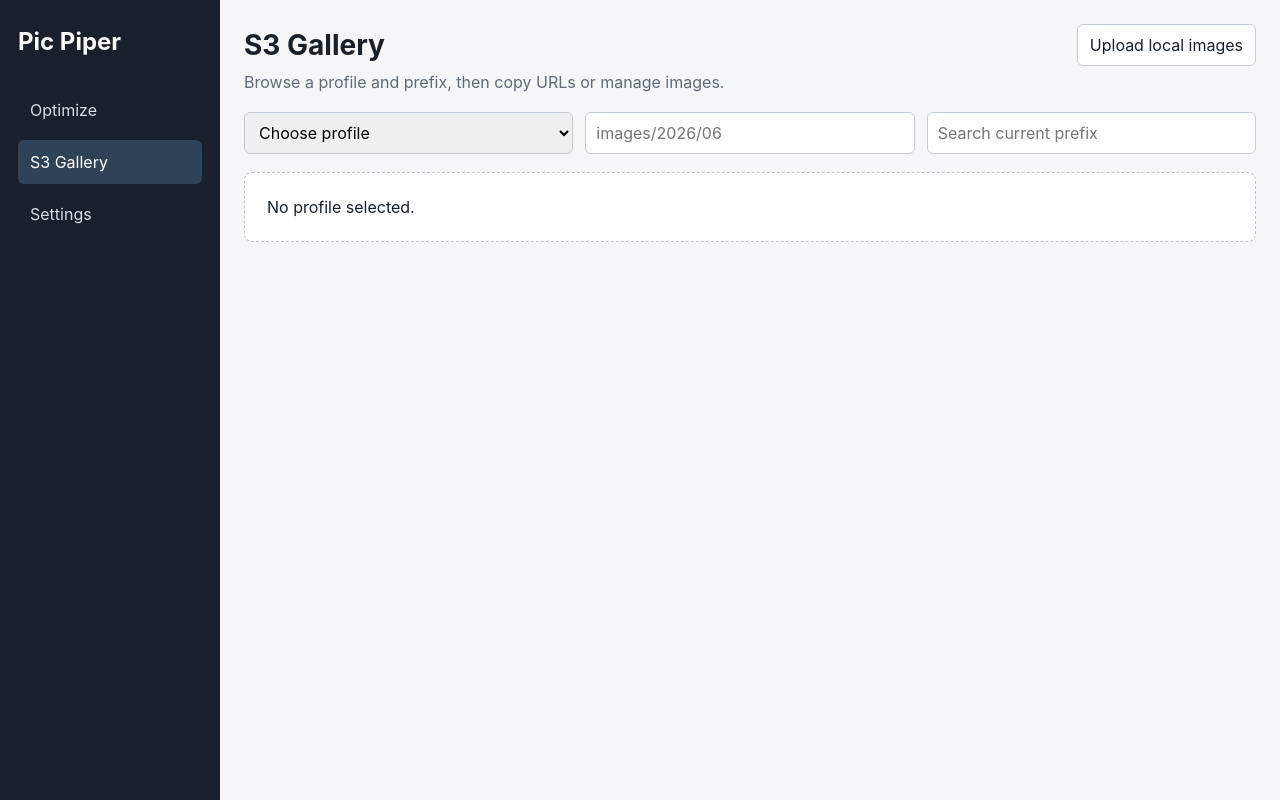
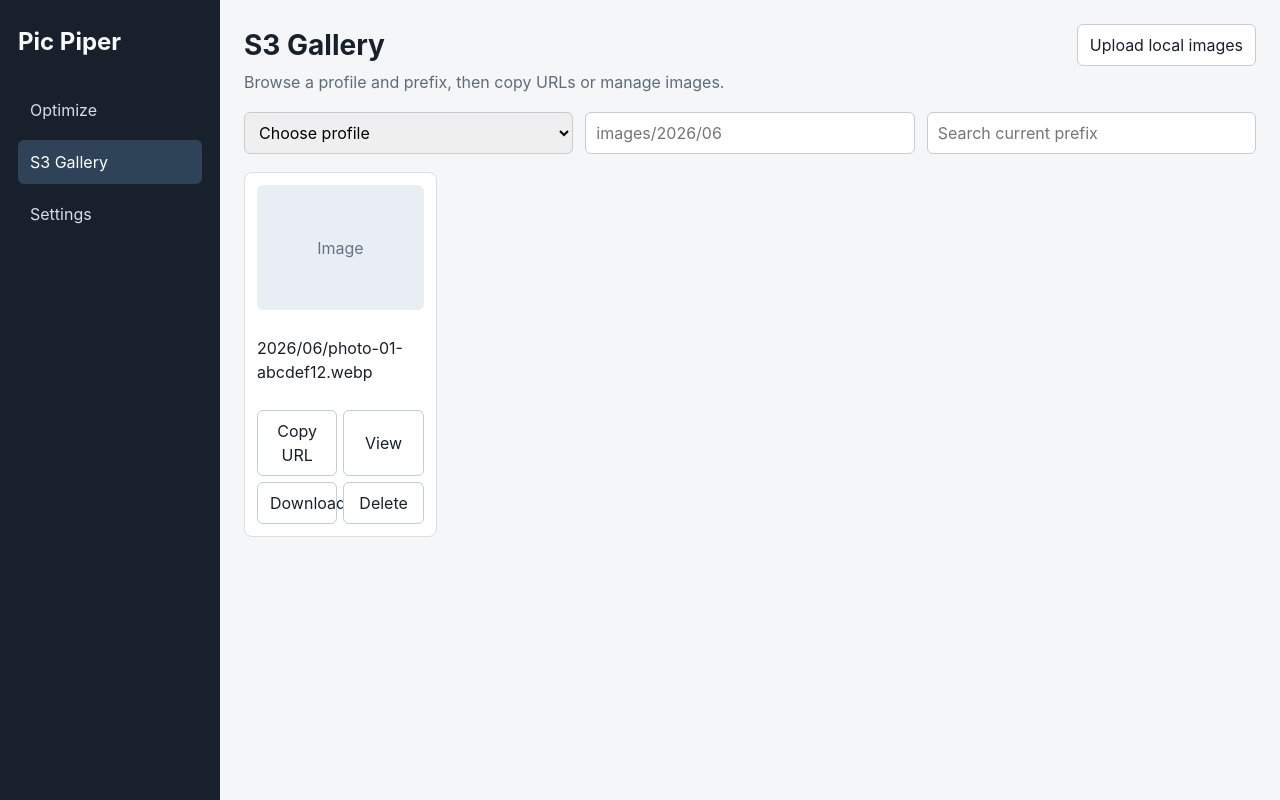
Before and after one commit to frankwei98/PicPiper, a React (Vite) app: page / in a window 1280 px wide. Both pictures are taken after a click on the button "S3 Gallery". Built offline with nearby package versions, Linux system fonts and the light colour scheme.

Commit message:
feat: add simplified S3 gallery UI

```diff
--- a/src/App.css
+++ b/src/App.css
@@ -173,3 +173,34 @@ select {
   display: flex;
   gap: 8px;
 }
+
+.gallery-grid {
+  display: grid;
+  gap: 12px;
+  grid-template-columns: repeat(auto-fill, minmax(190px, 1fr));
+}
+
+.object-card {
+  background: #ffffff;
+  border: 1px solid #d7dee7;
+  border-radius: 8px;
+  display: grid;
+  gap: 10px;
+  padding: 12px;
+}
+
+.object-thumb {
+  align-items: center;
+  aspect-ratio: 4 / 3;
+  background: #e9eef4;
+  border-radius: 6px;
+  color: #62748a;
+  display: flex;
+  justify-content: center;
+}
+
+.object-actions {
+  display: grid;
+  gap: 6px;
+  grid-template-columns: repeat(2, minmax(0, 1fr));
+}
--- a/src/features/gallery/S3GalleryPage.tsx
+++ b/src/features/gallery/S3GalleryPage.tsx
@@ -1,3 +1,14 @@
+import type { GalleryObject } from "../../types";
+
+const SAMPLE_OBJECTS: GalleryObject[] = [
+  {
+    key: "2026/06/photo-01-abcdef12.webp",
+    size: 720_000,
+    publicUrl: "https://cdn.example.com/2026/06/photo-01-abcdef12.webp",
+    isImage: true,
+  },
+];
+
 export function S3GalleryPage() {
   return (
     <div className="page-stack">
@@ -15,7 +26,22 @@ export function S3GalleryPage() {
         <input aria-label="Prefix" placeholder="images/2026/06" />
         <input aria-label="Search current prefix" placeholder="Search current prefix" />
       </section>
-      <section className="empty-state">No profile selected.</section>
+      <section className="gallery-grid">
+        {SAMPLE_OBJECTS.map((obj) => (
+          <article key={obj.key} className="object-card">
+            <div className="object-thumb">
+              {obj.isImage ? "Image" : "File"}
+            </div>
+            <p>{obj.key}</p>
+            <div className="object-actions">
+              <button type="button">Copy URL</button>
+              <button type="button">View</button>
+              <button type="button">Download</button>
+              <button type="button">Delete</button>
+            </div>
+          </article>
+        ))}
+      </section>
     </div>
   );
 }
```
Also changed, not shown: src/api/tauri.ts (+11 -1 lines), 1 other file (tests, documents, lock files or other folders).
